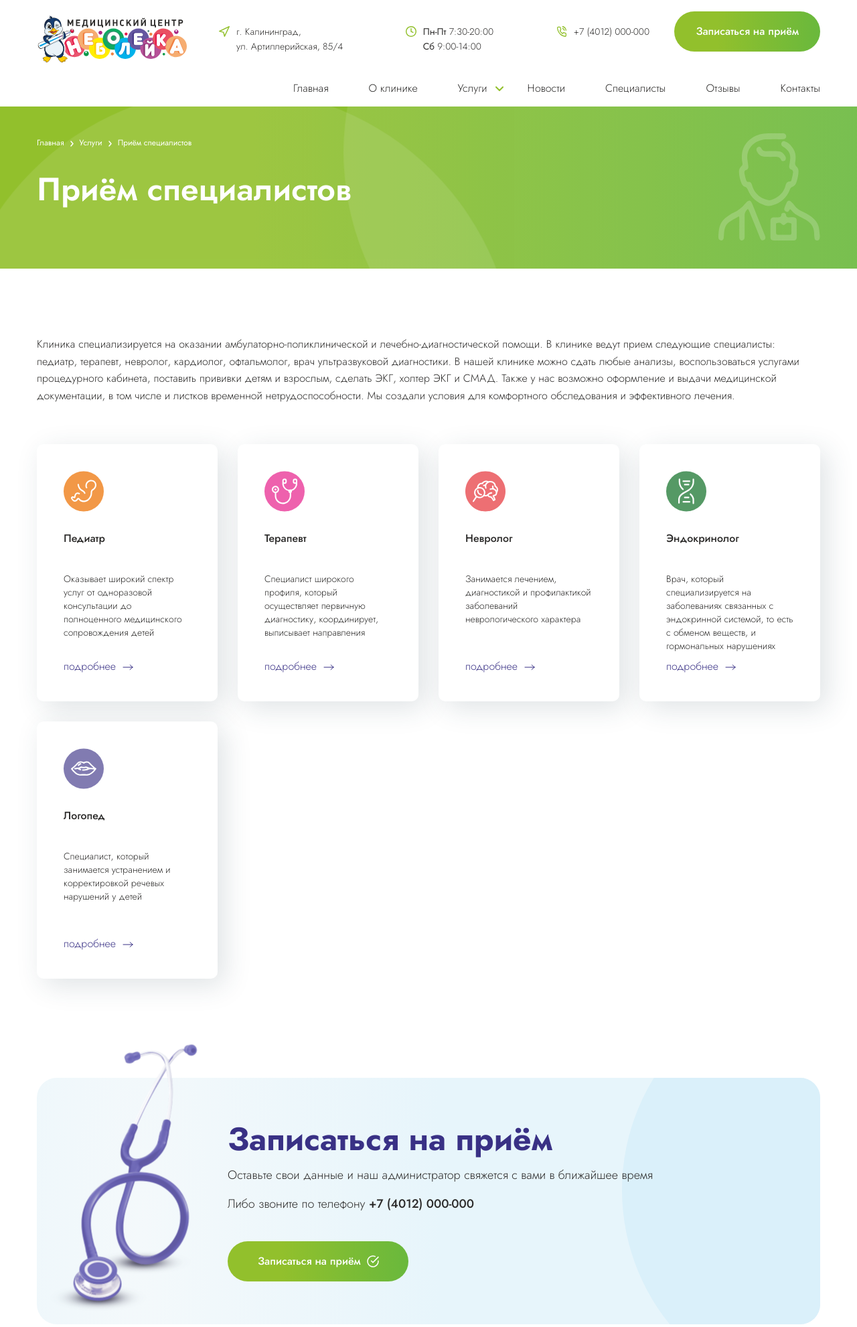
After one commit to bubaololo/stay_health, a PHP site: page /spec_reception.php in a window 1280 px wide. The commit adds this page. Shown: the top 1981 px of the page at 67% size. Run offline with PHP 8.4, Linux system fonts and the light colour scheme.

Commit message:
spec reception

```diff
--- a/css/style.css
+++ b/css/style.css
@@ -460,7 +460,7 @@ li {
 }
 
 .main__services_bottom .cards {
-    margin-bottom: 100px;
+    margin-bottom: 70px;
 }
 
 .main__services-button {
@@ -481,6 +481,7 @@ li {
     padding: 40px;
     background-color: #FFF;
     box-shadow: 10px 10px 40px rgba(40, 66, 80, 0.15);
+    margin-bottom: 30px;
 }
 
 .card__icon {
@@ -1195,7 +1196,7 @@ li {
 .paginate__link:not(:last-child):after {
     position: absolute;
     content: "";
-    width: 4px;
+    width: 5px;
     height: 9px;
     right: -14px;
     top: 6px;
@@ -1212,9 +1213,14 @@ li {
     position: relative;
 }
 
-.root {
+.bubbles__blue .root {
     font-weight: 400;
     font-size: 12px;
+}
+
+.bubbles__blue .child {
+    font-weight: 300;
+    color: #878686;
 }
 
 .about__content_top_wrapper {
@@ -1658,9 +1664,19 @@ select {
 }
 
 .services__page_services {
-    margin-bottom: 148px;
+    margin-bottom: 118px;
 }
 
 .services__page_text_wrapper {
     max-width: 1154px;
 }
+
+.bubbles__wrapper {
+    position: relative;
+}
+
+.bubbles__reception_icon {
+    position: absolute;
+    top: -5px;
+    right: 0;
+}
--- a/header.php
+++ b/header.php
@@ -48,7 +48,7 @@
                 </a>
                 </div>
                 <nav class="header__menu">
-                    <a href="#" class="header__menu_item" aria-label="0">
+                    <a href="/" class="header__menu_item" aria-label="0">
                     Главная
                 </a>
                     <a href="about.php" class="header__menu_item" aria-label="0">
@@ -88,9 +88,9 @@
             <div class="container">
                 <div class="header__panel_wrapper">
                     <div class="header__panel_spec">
-                        <div class="header__panel_spec_title panel__title">
+                        <a href="spec_reception.php" class="header__panel_spec_title panel__title">
                             Приём специалистов
-                        </div>
+                        </a>
                         <nav class="header__panel_spec_list panel__list">
                             <a href="#" class="panel__link" aria-label="0">
                             Педиатр
--- /dev/null
+++ b/spec_reception.php
@@ -0,0 +1,132 @@
+<?php
+    include_once($_SERVER['DOCUMENT_ROOT'].'/header.php');
+    ?>
+    <div class="spec__reception">
+        <div class="bubbles__green bubbles">
+            <div class="big__bubble green_bubble"></div>
+            <div class="small__bubble green_bubble"></div>
+            <div class="container">
+                <div class="bubbles__wrapper">
+                    <img src="img/icon_spec_recipe.svg" alt="icon" class="bubbles__reception_icon">
+                    <div class="bubbles__content">
+                        <div class="bubbles__paginate">
+                            <a href="/" class="paginate__link">
+                                    Главная
+                                </a>
+                            <a href="/" class="paginate__link">
+                                    Услуги
+                                </a>
+                            <a href="/" class="paginate__link">
+                                    Приём специалистов
+                                </a>
+                        </div>
+                        <div class="bubbles__title">
+                            Приём специалистов
+                        </div>
+                    </div>
+                </div>
+            </div>
+        </div>
+        <div class="services__page_text">
+            <div class="container">
+                <div class="services__page_text_wrapper">
+                    Клиника специализируется на оказании амбулаторно-поликлинической и лечебно-диагностической помощи. В клинике ведут прием следующие специалисты: педиатр, терапевт, невролог, кардиолог, офтальмолог, врач ультразвуковой диагностики. В нашей клинике можно
+                    сдать любые анализы, воспользоваться услугами процедурного кабинета, поставить прививки детям и взрослым, сделать ЭКГ, холтер ЭКГ и СМАД. Также у нас возможно оформление и выдачи медицинской документации, в том числе и листков временной
+                    нетрудоспособности. Мы создали условия для комфортного обследования и эффективного лечения.
+                </div>
+            </div>
+        </div>
+        <div class="services__page_services">
+            <div class="container">
+                <div class="cards">
+                    <div class="card">
+                        <img class="card__icon" src="img/icon_recipe_embryo.svg" alt="icon">
+                        <div class="card__title">
+                            Педиатр
+                        </div>
+                        <div class="card__text">
+                            Оказывает широкий спектр услуг от одноразовой консультации до полноценного медицинского сопровождения детей
+                        </div>
+                        <a href="#" class="card__link">
+                            подробнее
+                        </a>
+                    </div>
+                    <div class="card">
+                        <img class="card__icon" src="img/icon_recipe_steto.svg" alt="icon">
+                        <div class="card__title">
+                            Терапевт
+                        </div>
+                        <div class="card__text">
+                            Специалист широкого профиля, который осуществляет первичную диагностику, координирует, выписывает направления
+                        </div>
+                        <a href="#" class="card__link">
+                            подробнее
+                        </a>
+                    </div>
+                    <div class="card">
+                        <img class="card__icon" src="img/icon_recipe_brain.svg" alt="icon">
+                        <div class="card__title">
+                            Невролог
+                        </div>
+                        <div class="card__text">
+                            Занимается лечением, диагностикой и профилактикой заболеваний неврологического характера
+                        </div>
+                        <a href="#" class="card__link">
+                            подробнее
+                        </a>
+                    </div>
+                    <div class="card">
+                        <img class="card__icon" src="img/icon_recipe_dna.svg" alt="icon">
+                        <div class="card__title">
+                            Эндокринолог
+                        </div>
+                        <div class="card__text">
+                            Врач, который специализируется на заболеваниях связанных с эндокринной системой, то есть с обменом веществ, и гормональных нарушениях
+                        </div>
+                        <a href="#" class="card__link">
+                            подробнее
+                        </a>
+                    </div>
+                    <div class="card">
+                        <img class="card__icon" src="img/icon_recipe_lips.svg" alt="icon">
+                        <div class="card__title">
+                            Логопед
+                        </div>
+                        <div class="card__text">
+                            Специалист, который занимается устранением и корректировкой речевых нарушений у детей
+                        </div>
+                        <a href="#" class="card__link">
+                            подробнее
+                        </a>
+                    </div>
+                </div>
+            </div>
+        </div>
+        <div class="services__page_registration">
+            <div class="main__registration">
+                <div class="container">
+                    <div class="main__registration_wrapper">
+                        <div class="main__registration_inner">
+                            <div class="registration-circle"></div>
+                            <!-- <img src="img/steto.png" alt="stetoscope image" class="main__registration_steto"> -->
+                            <div class="main__registration_content">
+
+                                <div class="main__registration_title">
+                                    Записаться на приём
+                                </div>
+                                <div class="main__registration_text">
+                                    Оставьте свои данные и наш администратор свяжется с вами в ближайшее время Либо звоните по телефону <em>+7 (4012) 000-000</em>
+                                </div>
+                                <a href="#" class="main__docs_button button" data-hystmodal="#myModal">
+                                    Записаться на приём
+                                </a>
+                            </div>
+                        </div>
+                    </div>
+                </div>
+            </div>
+        </div>
+    </div>
+    <?php
+    include_once($_SERVER['DOCUMENT_ROOT'].'/footer.php');
+    ?>
```
Also changed, not shown: img/icon_recipe_brain.svg (added), img/icon_recipe_dna.svg (added), img/icon_recipe_embryo.svg (added), img/icon_recipe_lips.svg (added), img/icon_recipe_steto.svg (added), img/icon_spec_recipe.svg (added).
